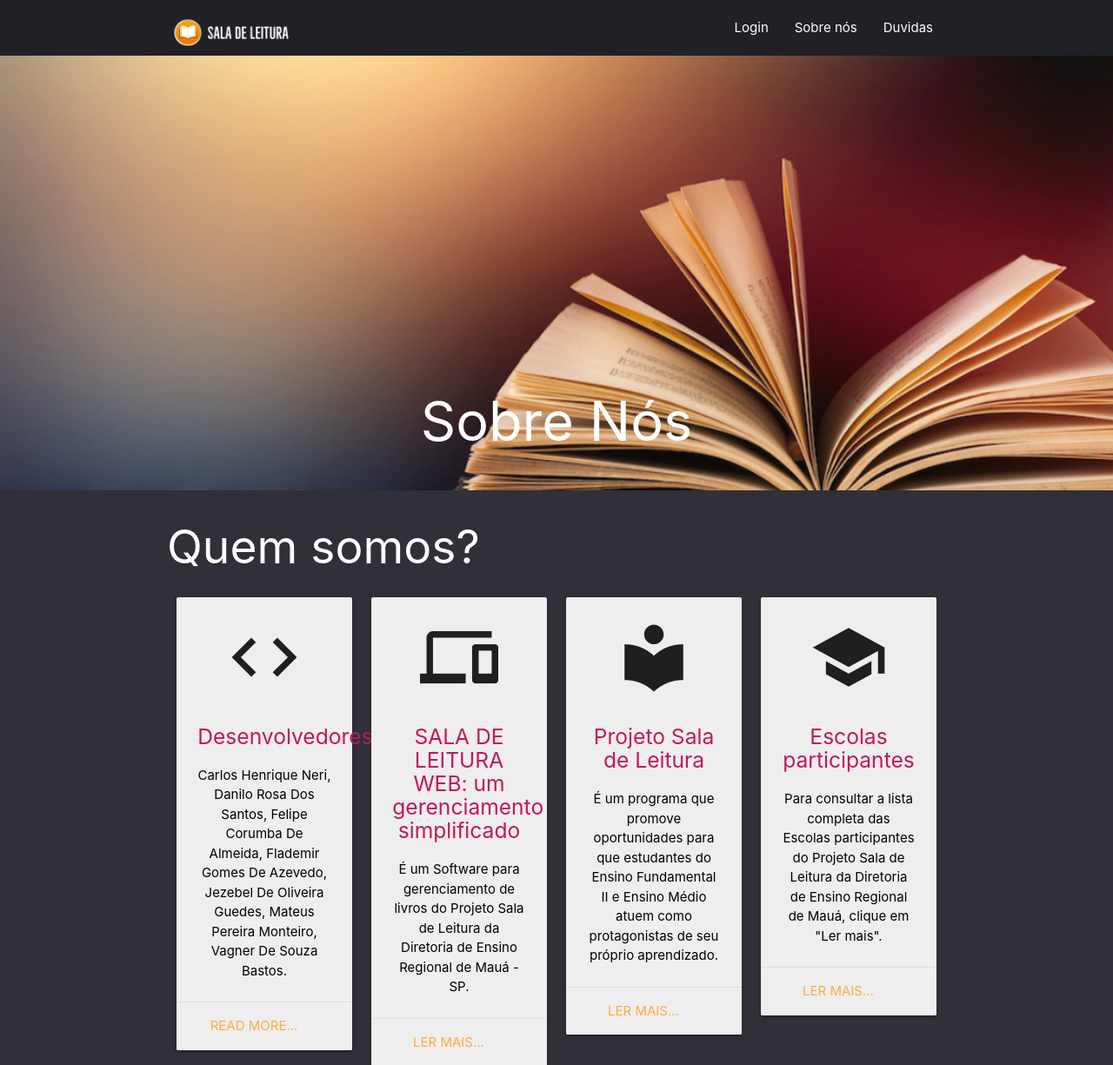
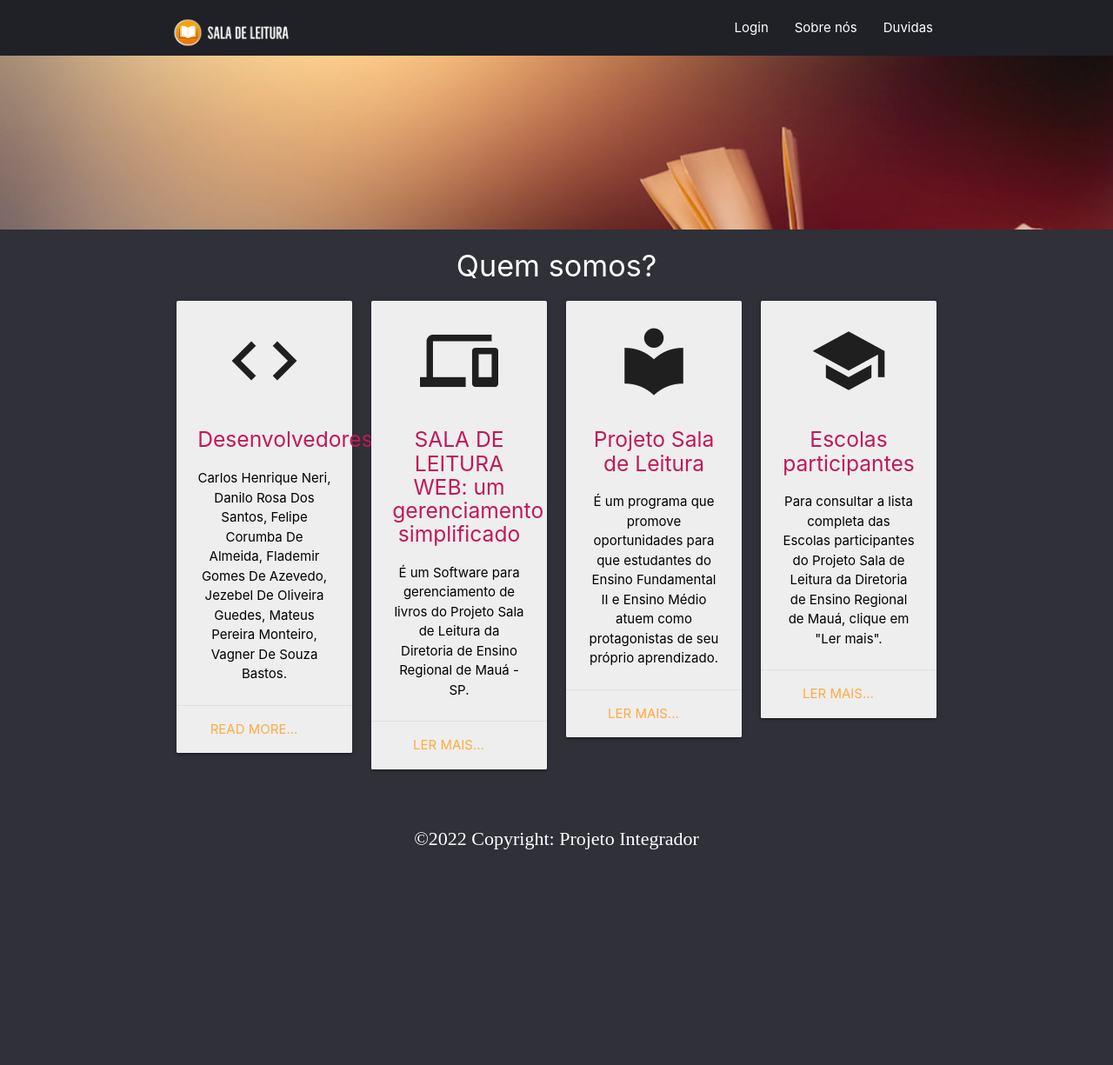
Before and after one commit to carloshneri/projeto-integrador-2, a Flask app: page /sobre_nos in a window 1280 px wide. Shown: the top 1225 px of the page at 87% size. After the commit the page ends 977 px from the top, so only its background shows below. Run offline with Flask 2, Linux system fonts and the light colour scheme.

Commit message:
Add sobre_nos.html

```diff
--- a/templates/sobre_nos.html
+++ b/templates/sobre_nos.html
@@ -1,35 +1,18 @@
 {% extends 'base_home.html'%} {%block content%}
 
-
-    <div class="carousel carousel-slider" id="demo-carousel-content" data-indicators="true" >
+<header class="topo carousel carousel-slider center" style="height: 200px !important"id="demo-carousel-content" data-indicators="true">
+  <div class="carousel-fixed-item center-align">
+    <h2 class="white-text">Sobre Nós</h2>
+        <a class="carousel-item" href="#one!"><img src="static/images/book1.png"></a>
+          <a class="carousel-item" href="#two!"><img src="static/images/book2.png"></a>
+         <a class="carousel-item" href="#two!"><img  src="static/images/book2.png"></a>
+          </div>
+        </div>
+      </header>
 
 
-        <a class="carousel-item" href="#one!"><img src="static/images/book1.png"></a>
-
-
-         <div class="carousel-fixed-item center">
-           <h1 class="white-text">Sobre Nós</h1>
-          </div>
-          <a class="carousel-item" href="#two!"><img src="static/images/book2.png">
-            </a>
-         <a class="carousel-item" href="#two!"><img src="static/images/book2.png">
-            </a>
-</div>
-
-<script>
-$(document).ready(function(){
- $('#demo-carousel-content').carousel();
-  setInterval(function() {
-    $('#demo-carousel-content').carousel('next');
-  }, 1000);
-
-});
-</script>
-
 <div class="container service">
-
-    <h2 class="white-text">Quem somos?</h2>
-
+  <h4 class="white-text center">Quem somos?</h4>
     <div class="row">
       <div class="col s12 m6 l3 center-align">
         <div class="card">
@@ -88,4 +71,15 @@
       </div>
     </div>
   </div>
+
+
+  <script>
+$(document).ready(function(){
+ $('#demo-carousel-content').carousel();
+  setInterval(function() {
+    $('#demo-carousel-content').carousel('next');
+  }, 2000);
+
+});
+</script>
 {%endblock%}
```
